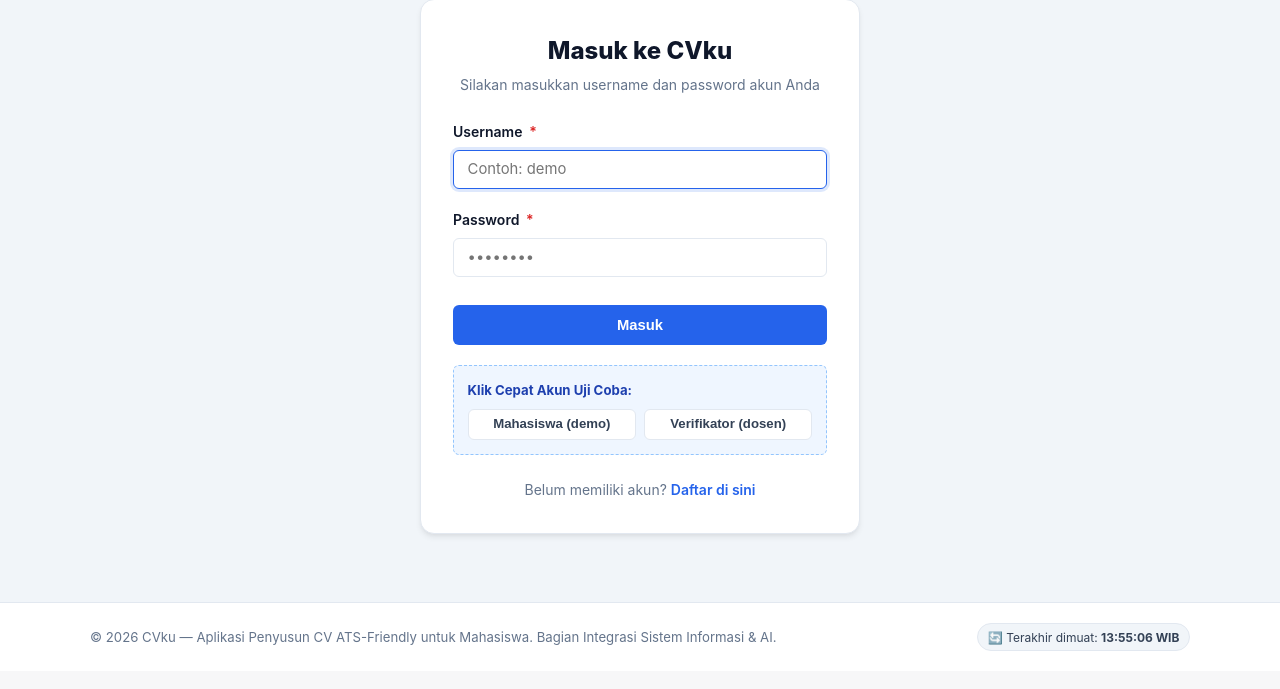
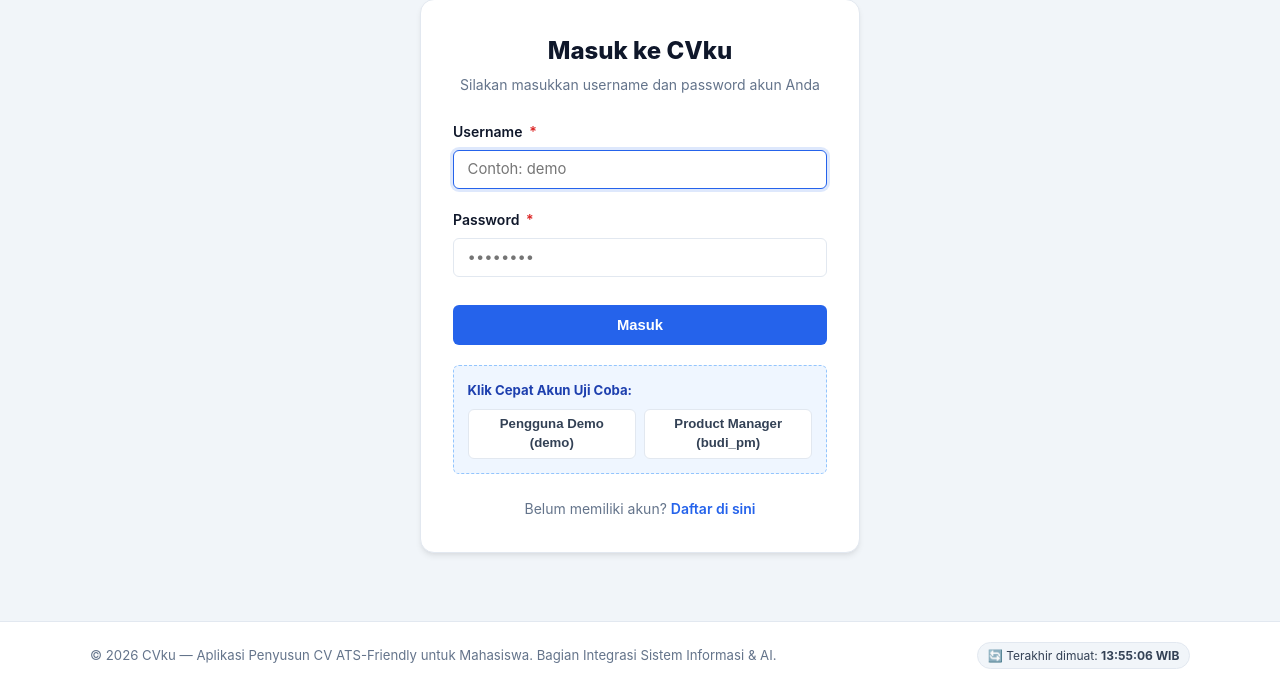
Before and after one commit to sharencharismariani/Project-UAS-CV-AI, a Flask app: page /login in a window 1280 px wide. Shown: the part 132-821 px from the top of the page. Before the commit the page ends 783 px from the top, so only its background shows below. Run offline with Flask 3, Linux system fonts and the light colour scheme.

Commit message:
feat: standardisasi peran tunggal pengguna dan hapus peran verifikator

```diff
--- a/app.py
+++ b/app.py
@@ -113,29 +113,23 @@ def login_required(f):
     return decorated_function
 
 
-def mahasiswa_required(f):
+def pengguna_required(f):
     @wraps(f)
     def decorated_function(*args, **kwargs):
         if not session.get("user_id"):
-            flash("Silakan masuk terlebih dahulu.", "warning")
+            flash("Silakan masuk terlebih dahulu untuk mengakses halaman ini.", "warning")
             return redirect(url_for("login", next=request.path))
-        if session.get("peran") != "mahasiswa":
-            flash("Halaman ini khusus untuk pengguna dengan peran Mahasiswa.", "danger")
-            return redirect(url_for("beranda"))
         return f(*args, **kwargs)
     return decorated_function
+
+
+mahasiswa_required = pengguna_required
 
 
 def verifikator_required(f):
     @wraps(f)
     def decorated_function(*args, **kwargs):
-        if not session.get("user_id"):
-            flash("Silakan masuk terlebih dahulu.", "warning")
-            return redirect(url_for("login", next=request.path))
-        if session.get("peran") != "verifikator":
-            flash("Halaman ini khusus untuk verifikator kampus.", "danger")
-            return redirect(url_for("beranda"))
-        return f(*args, **kwargs)
+        return redirect(url_for("beranda"))
     return decorated_function
 
 
@@ -314,7 +308,7 @@ def register():
     if request.method == "POST":
         nama = request.form.get("nama", "").strip()
         username = request.form.get("username", "").strip()
-        peran = "mahasiswa"
+        peran = "pengguna"
         password = request.form.get("password", "")
         konfirmasi = request.form.get("konfirmasi_password", "")
 
@@ -689,62 +683,16 @@ def unduh_ulang_cv_action(id):
 
 
 # -----------------------------------------------------------------------------
-# Rute 9 (Prioritas 2): Halaman Verifikator
+# Rute 9: Verifikator Dinonaktifkan (Role Tunggal Pengguna)
 # -----------------------------------------------------------------------------
 @app.route("/verifikator")
-@verifikator_required
 def verifikator_page():
-    con = db.koneksi()
-    try:
-        # Ambil pencapaian berstatus 'menunggu' dari semua mahasiswa
-        sql = (
-            "SELECT p.*, u.nama AS nama_mahasiswa, u.username, b.nama AS bagian "
-            "FROM pencapaian p "
-            "JOIN pengguna u ON u.id = p.id_pengguna "
-            "LEFT JOIN entri_cv e ON e.id_pencapaian = p.id "
-            "LEFT JOIN bagian_cv b ON b.id = e.id_bagian "
-            "WHERE p.status = 'menunggu' ORDER BY p.id DESC"
-        )
-        antrean = [dict(r) for r in con.execute(sql).fetchall()]
-        for a in antrean:
-            a["entri"] = db.baca_entri(a["id"])
-
-        # Riwayat verifikasi terbaru oleh verifikator ini
-        sql_riwayat = (
-            "SELECT v.*, p.nama_kegiatan, u.nama AS nama_mahasiswa, u.username "
-            "FROM verifikasi v "
-            "JOIN pencapaian p ON p.id = v.id_pencapaian "
-            "JOIN pengguna u ON u.id = p.id_pengguna "
-            "WHERE v.id_verifikator = ? ORDER BY v.id DESC LIMIT 15"
-        )
-        riwayat_terverifikasi = [dict(r) for r in con.execute(sql_riwayat, (session["user_id"],)).fetchall()]
-    finally:
-        con.close()
-
-    return render_template(
-        "verifikator.html",
-        antrean=antrean,
-        riwayat_terverifikasi=riwayat_terverifikasi
-    )
+    return redirect(url_for("beranda"))
 
 
 @app.route("/verifikator/<int:id>/verifikasi", methods=["POST"])
-@verifikator_required
 def verifikasi_action(id):
-    status = request.form.get("status", "").strip()
-    catatan = request.form.get("catatan", "").strip() or None
-
-    if status not in ("disetujui", "ditolak"):
-        flash("Keputusan status verifikasi tidak valid.", "error")
-        return redirect(url_for("verifikator_page"))
-
-    id_verifikator = session["user_id"]
-    db.simpan_verifikasi(id, id_verifikator, status, catatan=catatan)
-    db.cadangkan()
-
-    status_teks = "disetujui untuk masuk ke CV" if status == "disetujui" else "ditolak"
-    flash(f"Pencapaian berhasil diverifikasi dan {status_teks}.", "success")
-    return redirect(url_for("verifikator_page"))
+    return redirect(url_for("beranda"))
 
 
 # -----------------------------------------------------------------------------
@@ -762,7 +710,7 @@ def jelajah_page():
 def profil_publik_page(id):
     mhs = db.baca_pengguna(id)
     if not mhs:
-        flash("Profil mahasiswa tidak ditemukan.", "error")
+        flash("Profil pengguna tidak ditemukan.", "error")
         return redirect(url_for("jelajah_page"))
 
     cv_data = db.baca_cv_pengguna(id, hanya_disetujui=False)
--- a/templates/login.html
+++ b/templates/login.html
@@ -31,10 +31,10 @@
       <strong>Klik Cepat Akun Uji Coba:</strong>
       <div style="display: flex; gap: 0.5rem; margin-top: 0.5rem; flex-wrap: wrap;">
         <button type="button" class="btn btn-outline btn-sm" onclick="isiAkun('demo', 'demo123')" style="flex: 1;">
-          Mahasiswa (demo)
+          Pengguna Demo (demo)
         </button>
-        <button type="button" class="btn btn-outline btn-sm" onclick="isiAkun('dosen', 'dosen123')" style="flex: 1;">
-          Verifikator (dosen)
+        <button type="button" class="btn btn-outline btn-sm" onclick="isiAkun('budi_pm', 'demo123')" style="flex: 1;">
+          Product Manager (budi_pm)
         </button>
       </div>
     </div>
--- a/templates/register.html
+++ b/templates/register.html
@@ -7,7 +7,7 @@
   <div class="auth-card">
     <div class="auth-header">
       <h1 class="auth-title">Daftar Akun CVku</h1>
-      <p class="auth-subtitle">Buat akun mahasiswa baru di jejaring CVku</p>
+      <p class="auth-subtitle">Buat akun pengguna baru di jejaring CVku</p>
     </div>
 
     <form method="POST" action="{{ url_for('register') }}">
@@ -22,7 +22,7 @@
         <div class="form-hint">Hanya huruf, angka, dan garis bawah tanpa spasi.</div>
       </div>
 
-      <input type="hidden" name="peran" value="mahasiswa">
+      <input type="hidden" name="peran" value="pengguna">
 
       <div class="form-row">
         <div class="form-group">
```
Also changed, not shown: jaringan.py (+33 -3 lines), seed_demo.py (+6 -2 lines), app/cvku_backup.db, cvku_backup.db.
